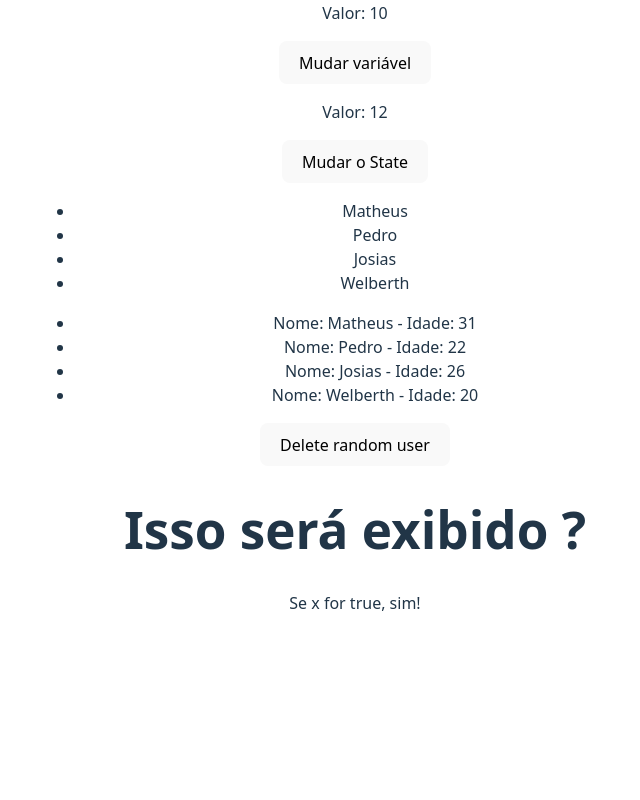
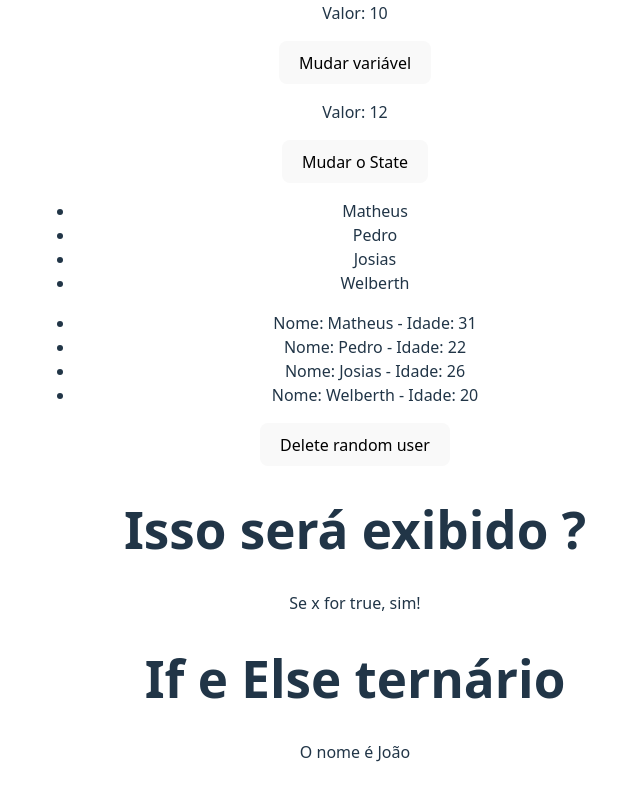
Before and after one commit to Welberth77/React-curso, a React (Vite) app in the folder 3_Avançando_em_React/avancando_react/: page / in a window 1280 px wide. Shown: the part 1038-1838 px from the top of the page, without its empty margins (285-925 px from the left). Before the commit the page ends 1701 px from the top, so only its background shows below. Built offline with nearby package versions, Linux system fonts and the light colour scheme.

Commit message:
feat: if e else ternário no jsx

```diff
--- a/3_Avançando_em_React/avancando_react/src/components/ConditionalRender.jsx
+++ b/3_Avançando_em_React/avancando_react/src/components/ConditionalRender.jsx
@@ -2,12 +2,25 @@ import { useState } from "react"
 
 const ConditionalRender = () => {
     const [x] = useState(true)
+
+    const [name] = useState("João")
 
   return (
     <div>
         <h1>Isso será exibido ?</h1>
         {x && <p>Se x for true, sim!</p>}
         {!x && <p>Agora x é false</p>}
+
+        <h1>If e Else ternário </h1>
+        {name === "João" ? (
+          <div>
+            <p>O nome é João</p>
+          </div>
+        ) : (
+          <div>
+            <p>O nome não é João</p>
+          </div>
+        )}
     </div>
   )
 }
```
